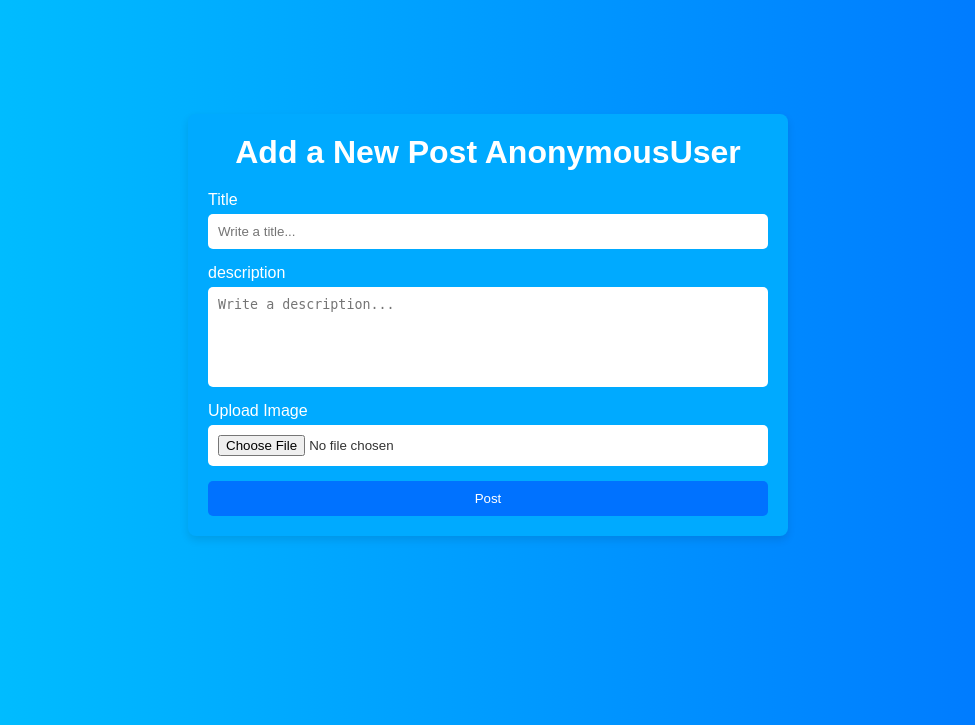
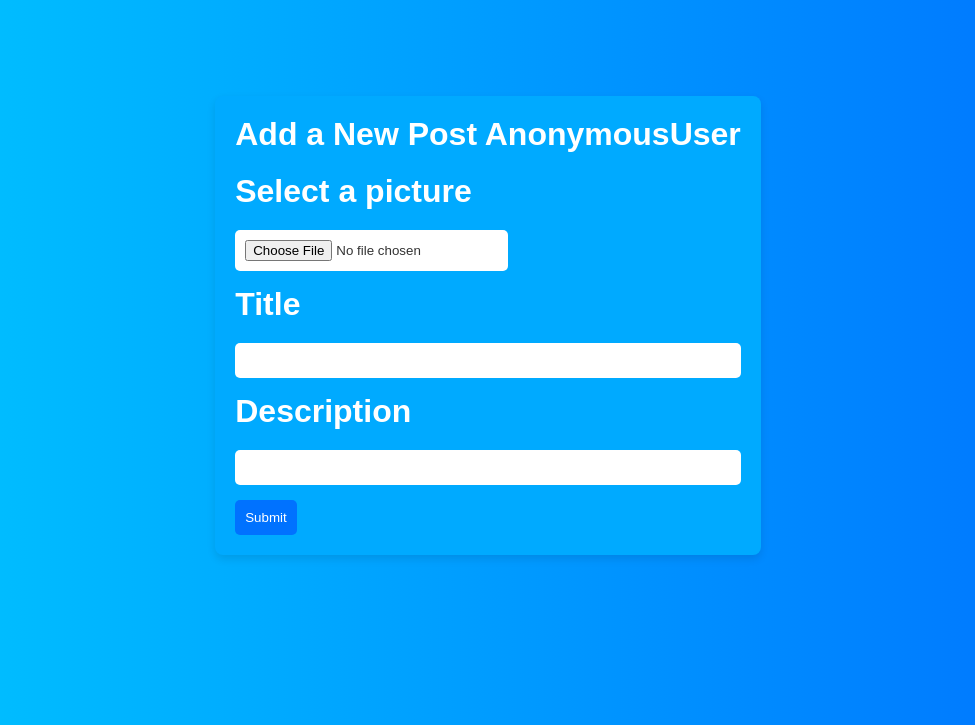
Before and after one commit to Hforna/django_socialnetwork, a Django app: template profiles/templates/profiles/add_post.html in a window 1280 px wide. Shown: the part 75-800 px from the top of the page, without its empty margins (152-1127 px from the left). Run offline with Django 4.2, Linux system fonts and the light colour scheme; the template is opened without the code that fills it: values that come from a table or form of the project are taken from there, others are empty.

Commit message:
form in add post

```diff
--- a/instamain/models.py
+++ b/instamain/models.py
@@ -9,9 +9,9 @@ import time
 
 class Post(models.Model):
     profile_post = models.ForeignKey(Profile, on_delete=models.CASCADE)
-    images = models.ImageField(default="")
+    images = models.ImageField(upload_to="medias/", default="")
     title = models.CharField(max_length=256)
-    description = models.CharField(max_length=600, default="None")
+    description = models.CharField(max_length=600, default="")
     likes = models.IntegerField(default=0)
     comments = models.IntegerField(default=0)
 
--- a/profiles/forms.py
+++ b/profiles/forms.py
@@ -1,6 +1,24 @@
-import forms
+from django import forms
 from instamain.models import Post
 
 
-class form_post(forms.ModelForm):
-    model = Post
+class FormPost(forms.ModelForm):
+    class Meta:
+        model = Post
+        fields = ['images', 'title', 'description']
+
+        labels = {
+            'images': 'Select a picture',
+            'title': 'Title',
+            'description': 'Description'
+        }
+
+        error_messages = {
+            'images': {
+                'required': 'You must add a picture'
+            },
+            'title': {
+                'required': 'You need add a title',
+                'max_lenght': 'The title must be less than 257 chacarcters'
+            }
+        }
--- a/profiles/templates/profiles/add_post.html
+++ b/profiles/templates/profiles/add_post.html
@@ -1,7 +1,7 @@
 <html lang="en">
   <head>
-    <meta charset="UTF-8">
-    <meta name="viewport" content="width=device-width, initial-scale=1.0">
+    <meta charset="UTF-8" />
+    <meta name="viewport" content="width=device-width, initial-scale=1.0" />
     <title>Add New Post</title>
     <style>
       * {
@@ -46,7 +46,8 @@
         margin-bottom: 5px;
       }
 
-        input, textarea {
+      input,
+      textarea {
         margin-bottom: 15px;
         padding: 10px;
         border-radius: 5px;
@@ -58,7 +59,8 @@
         background: #fff;
       }
 
-        input[type="text"], textarea {
+      input[type="text"],
+      textarea {
         width: 100%;
         background: white;
       }
@@ -81,26 +83,24 @@
       button:hover {
         background: #005bb5;
       }
+
+      .label_field {
+        text-align: left;
+      }
     </style>
   </head>
   <body>
     {% include 'instamain/base_header.html' %}
+    <form action="" method="post" enctype="multipart/form-data">
+      {% csrf_token %}
       <div class="container">
-        <h1>Add a New Post {{request.user}} </h1>
-        <form action="" method="POST" enctype="multipart/form-data">
-            {% csrf_token %}
-            <label for="title">Title</label>
-            <input id="title" name="title" placeholder="Write a title..." required></input>
-
-            <label for="description">description</label>
-            <textarea id="description" name="description" placeholder="Write a description..."></textarea>
-
-            <label for="image">Upload Image</label>
-            <input type="file" id="image" name="image" accept="image/*" required>
-
-            <button type="submit">Post</button>
+        <h1>Add a New Post {{request.user}}</h1>
+        {% for field in form %}
+        <h1 class="label_field">{{field.label}}</h1>
+        {{ field }} {% endfor %}
+        <button type="submit">Submit</button>
+      </div>
     </form>
-    </div>
     {% include 'instamain/base_footer.html' %}
   </body>
 </html>
--- a/profiles/urls.py
+++ b/profiles/urls.py
@@ -3,7 +3,7 @@ from .views import *
 
 urlpatterns = [
     path("/<str:profileuser>", profile_page, name="profile_page"),
-    path("/posts_profile/add_post", add_post, name="add_post"),
+    path("/posts_profile/add_post", AddPost.as_view(), name="add_post"),
     path("/posts_profile/delete_post/<int:pk>", delete_post, name="delete_post"),
     path("/posts_profile/edit_profile/<str:profileuser>", edit_profile, name="edit_profile"),
     path("/pf/explore", ShowProfiles.as_view(), name="find_profiles"),
```
Also changed, not shown: profiles/views.py (+27 -12 lines). Lines whose indentation alone changed are shown as unchanged.
